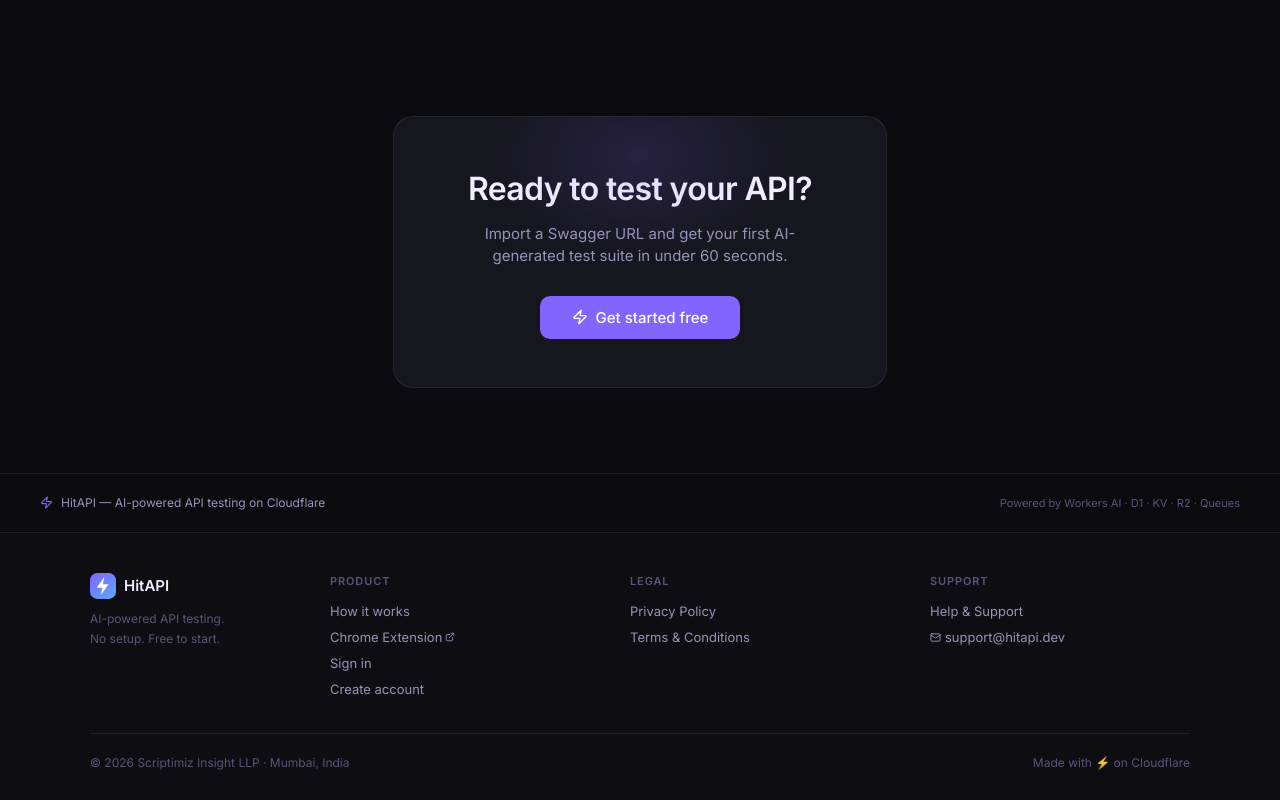
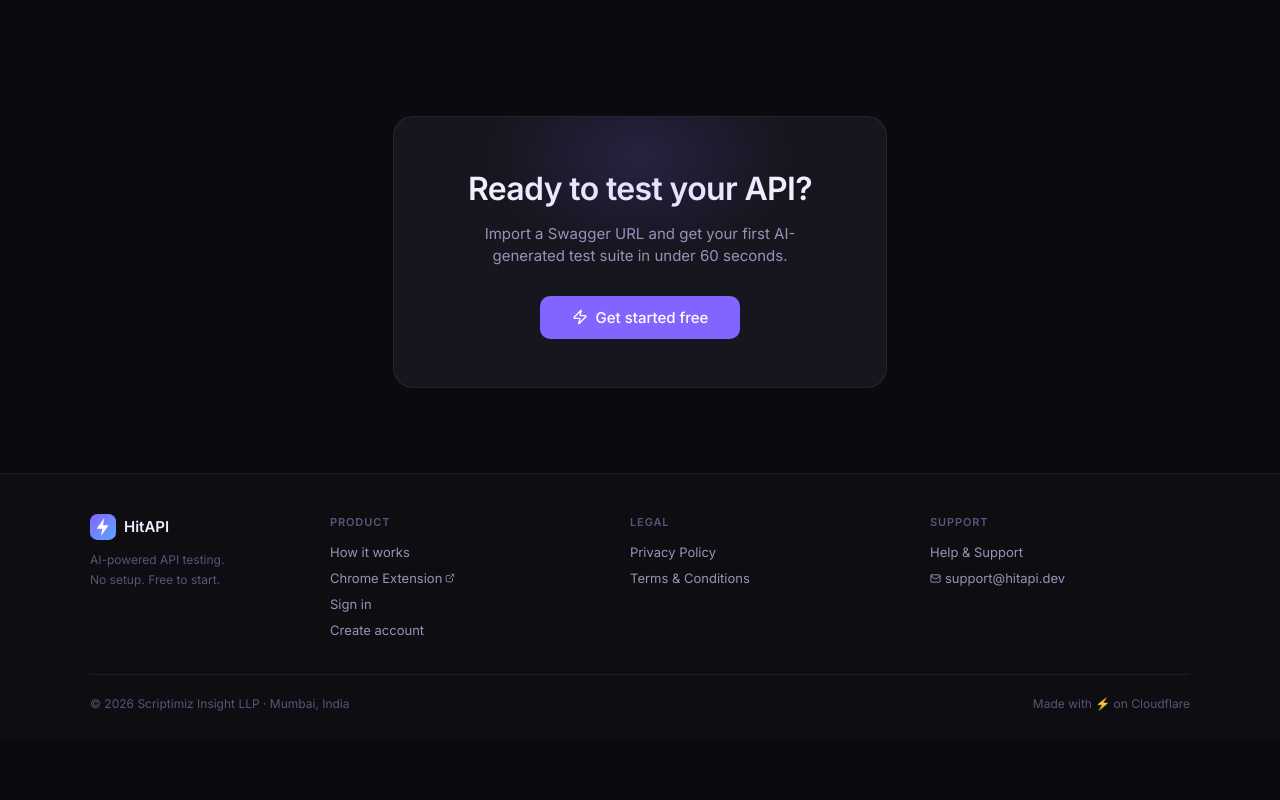
Before and after one commit to scriptimizinsights-hub/hitapi, a React (Vite) app in the folder frontend/: page /how-it-works in a window 1280 px wide. Shown: the part 2398-3198 px from the top of the page. After the commit the page ends 3139 px from the top, so only its background shows below. Built offline with nearby package versions, Linux system fonts and the light colour scheme.

Commit message:
fixing footer

```diff
--- a/frontend/src/components/ui/HowItWorks.jsx
+++ b/frontend/src/components/ui/HowItWorks.jsx
@@ -257,13 +257,7 @@ export function HowItWorks() {
             </div>
 
             {/* Footer */}
-            <div style={{ borderTop: '1px solid var(--border)', padding: '20px 40px', display: 'flex', justifyContent: 'space-between', alignItems: 'center' }}>
-                <div style={{ display: 'flex', alignItems: 'center', gap: 8 }}>
-                    <Zap size={13} color="#8264ff" />
-                    <span style={{ fontSize: 12, color: 'var(--text-secondary)' }}>HitAPI — AI-powered API testing on Cloudflare</span>
-                </div>
-                <div style={{ fontSize: 11, color: 'var(--text-tertiary)' }}>Powered by Workers AI · D1 · KV · R2 · Queues</div>
-            </div>
+
             <PublicFooter />
         </div>
     );
--- a/frontend/src/components/ui/PrivacyPage.jsx
+++ b/frontend/src/components/ui/PrivacyPage.jsx
@@ -265,9 +265,6 @@ export function PrivacyPage() {
                     </div>
                 </div>
 
-                <div style={{ textAlign: 'center', marginTop: 32, fontSize: 11, color: 'var(--text-tertiary)' }}>
-                    © 2026 {COMPANY} · <a href="/support" style={{ color: 'var(--accent)' }}>Support</a> · <a href="/privacy" style={{ color: 'var(--accent)' }}>Privacy</a> · <a href="/terms" style={{ color: 'var(--accent)' }}>Terms</a>
-                </div>
             </div>
             <PublicFooter />
         </div>
--- a/frontend/src/components/ui/SupportPage.jsx
+++ b/frontend/src/components/ui/SupportPage.jsx
@@ -302,9 +302,6 @@ export function SupportPage() {
                     </div>
                 </div>
 
-                <div style={{ textAlign: 'center', fontSize: 11, color: 'var(--text-tertiary)' }}>
-                    © 2026 {COMPANY} · <a href="/privacy" style={{ color: 'var(--accent)' }}>Privacy Policy</a> · <a href="/support" style={{ color: 'var(--accent)' }}>Support</a>
-                </div>
             </div>
             <PublicFooter />
         </div>
--- a/frontend/src/components/ui/TermsPage.jsx
+++ b/frontend/src/components/ui/TermsPage.jsx
@@ -200,9 +200,7 @@ export function TermsPage() {
                     </div>
                 </div>
 
-                <div style={{ textAlign: 'center', fontSize: 11, color: 'var(--text-tertiary)' }}>
-                    © 2026 {COMPANY} · <a href="/support" style={{ color: 'var(--accent)' }}>Support</a> · <a href="/privacy" style={{ color: 'var(--accent)' }}>Privacy</a> · <a href="/terms" style={{ color: 'var(--accent)' }}>Terms</a>
-                </div>
+
             </div>
             <PublicFooter />
         </div>
```
